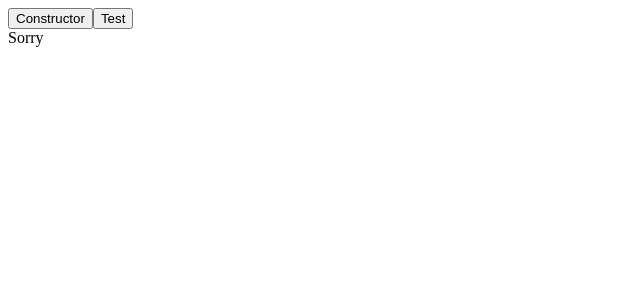
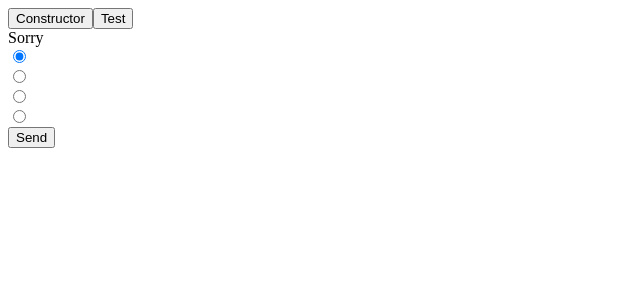
Before and after one commit to tony-blackie/quiz-react, a React app: page / in a window 1280 px wide. Both pictures are taken after a click on the button "Test". Shown: the top 300 px of the page, without its empty margins (0-640 px from the left). Built offline with nearby package versions, Linux system fonts and the light colour scheme.

Commit message:
add func

```diff
--- a/src/app/Quiz.jsx
+++ b/src/app/Quiz.jsx
@@ -5,10 +5,20 @@ export default class Quiz extends React.Component {
         super(props);
         this.state = {
             emptyCont: false,
-
+            isCheck: [true, false, false, false]
         }
 
     };
+
+    radioCheck(e) {
+        let current = e.target.id;
+        let arr = [false, false, false, false];
+        arr[current] = true;
+
+        this.setState({isCheck:[false, false, false, false]});
+
+        this.setState({isCheck: arr});
+    }
 
 
 
@@ -26,6 +36,18 @@ export default class Quiz extends React.Component {
                     <div>
                         {this.props.quest}
                     </div>
+                    <div>
+                        <input type="radio" name="0"  id={0} checked={this.state.isCheck[0]}  onChange={this.radioCheck}/>
+                        <label for="0">{this.props.answers[0]}</label> <br/>
+                        <input type="radio" name="1"  id={1} checked={this.state.isCheck[1]}  onChange={this.radioCheck}/>
+                        <label for="1">{this.props.answers[1]}</label> <br/>
+                        <input type="radio" name="2"  id={2} checked={this.state.isCheck[2]}  onChange={this.radioCheck}/>
+                        <label for="2">{this.props.answers[2]}</label> <br/>
+                        <input type="radio" name="3"  id={3} checked={this.state.isCheck[3]}  onChange={this.radioCheck}/>
+                        <label for="3">{this.props.answers[3]}</label> <br/>
+                        <div></div>
+                        <button>Send</button>
+                    </div>
 
                 </div>
             </div>
```
